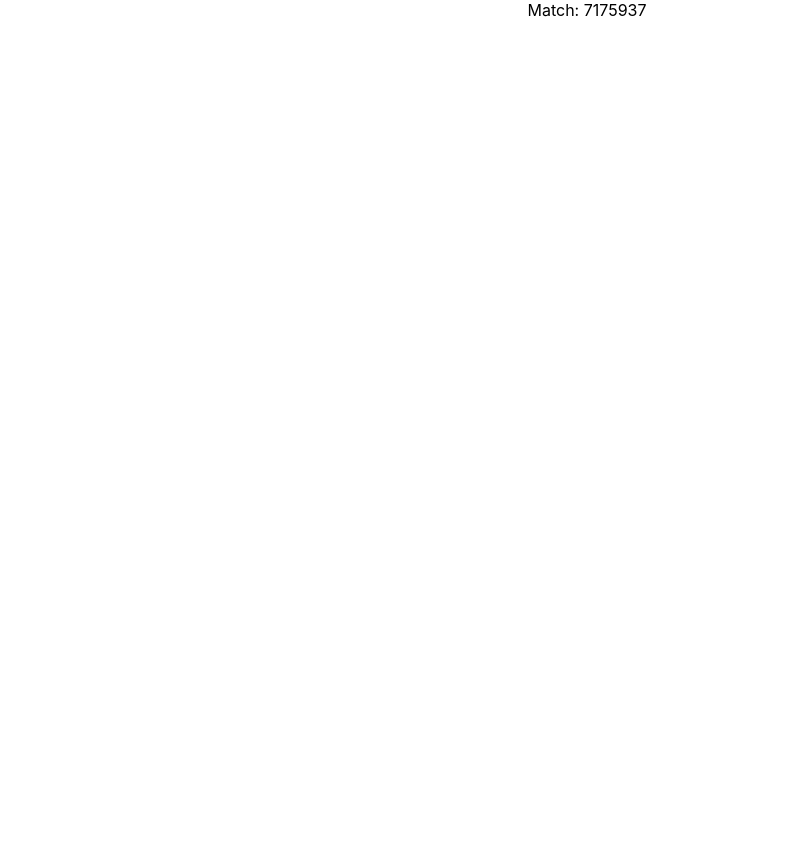
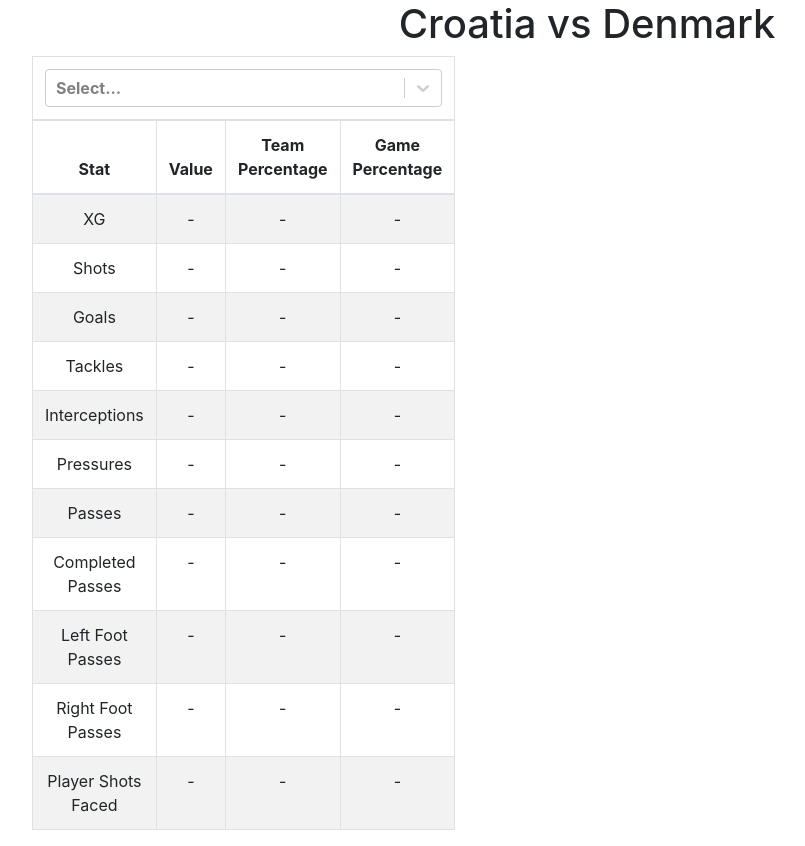
Before and after one commit to BenPreston/statsBomb_task, a React (Create React App) app: page /games/7175937 in a window 1280 px wide. Shown: the whole page, without its empty margins (53-858 px from the left). Before the commit the page ends 800 px from the top, so only its background shows below. Built offline with nearby package versions, Linux system fonts and the light colour scheme.

Commit message:
Added name to the player data in Match report

```diff
--- a/package.json
+++ b/package.json
@@ -4,10 +4,15 @@
   "version": "0.1.0",
   "private": true,
   "dependencies": {
+    "@material-ui/core": "^4.11.0",
     "@testing-library/jest-dom": "^4.2.4",
     "@testing-library/react": "^9.5.0",
     "@testing-library/user-event": "^7.2.1",
+    "bootstrap": "^4.5.2",
+    "material-ui": "^0.20.2",
     "react": "^16.13.1",
+    "react-bootstrap": "^1.3.0",
+    "react-bootstrap-table": "^4.3.1",
     "react-dom": "^16.13.1",
     "react-router-dom": "^5.2.0",
     "react-scripts": "3.4.3"
--- a/src/components/MatchReport.js
+++ b/src/components/MatchReport.js
@@ -1,9 +1,136 @@
-import React from "react";
+import React, { useState } from "react";
 import { useParams } from "react-router";
+import { Table, Container } from "react-bootstrap";
+import Select from "react-select";
 
 import StatData from "../data/stat-data.json";
+import MatchDataJSON from "../data/match-data.json";
+import TeamData from "../data/team-data.json";
+import PlayerData from "../data/player-data.json";
+
+import "bootstrap/dist/css/bootstrap.min.css";
+import "./matchReport.css";
 
 export default function MatchReport() {
   const { id } = useParams();
-  return <div>Match: {id}</div>;
+
+  const [playerData, setPlayerData] = useState([
+    { stat: "XG", value: "-", teamPerc: "-", gamePerc: "-" },
+    { stat: "Shots", value: "-", teamPerc: "-", gamePerc: "-" },
+    { stat: "Goals", value: "-", teamPerc: "-", gamePerc: "-" },
+    { stat: "Tackles", value: "-", teamPerc: "-", gamePerc: "-" },
+    { stat: "Interceptions", value: "-", teamPerc: "-", gamePerc: "-" },
+    { stat: "Pressures", value: "-", teamPerc: "-", gamePerc: "-" },
+    { stat: "Passes", value: "-", teamPerc: "-", gamePerc: "-" },
+    { stat: "Completed Passes", value: "-", teamPerc: "-", gamePerc: "-" },
+    { stat: "Left Foot Passes", value: "-", teamPerc: "-", gamePerc: "-" },
+    { stat: "Right Foot Passes", value: "-", teamPerc: "-", gamePerc: "-" },
+    { stat: "Player Shots Faced", value: "-", teamPerc: "-", gamePerc: "-" },
+  ]);
+
+  const matchData = [];
+
+  const findPlayerName = (player_id) => {
+    const player = PlayerData.filter((player) => {
+      if (player.player_id == player_id) {
+        return player.player_name;
+      }
+    });
+    return player[0].player_name;
+  };
+
+  const calculateTeamData = () => {
+    StatData.map((data) => {
+      if (id == data.match_id) {
+        const newData = { ...data };
+        newData["player_name"] = findPlayerName(data.player_id);
+        // Take the player id from this data value
+        // Look it up from the player data json
+        // Find the name of the
+        // Add this name property as a new key value pair to the newData object
+        // Push the new data to matchData
+        matchData.push(newData);
+      }
+    });
+  };
+
+  calculateTeamData();
+
+  let homeTeam, homeTeamID, awayTeam, awayTeamID;
+
+  const identfityTeamIDs = () => {
+    MatchDataJSON.map((match) => {
+      if (id == match.match_id) {
+        homeTeamID = match.match_home_team_id;
+        awayTeamID = match.match_away_team_id;
+      }
+    });
+  };
+
+  identfityTeamIDs();
+
+  const identfityTeamNames = () => {
+    TeamData.filter((team) => {
+      if (team.team_id === homeTeamID) {
+        homeTeam = team.team_name;
+      }
+      if (team.team_id === awayTeamID) {
+        awayTeam = team.team_name;
+      }
+    });
+  };
+
+  identfityTeamNames();
+
+  const Countries = [
+    { label: "Albania", value: 355 },
+    { label: "Argentina", value: 54 },
+    { label: "Austria", value: 43 },
+    { label: "Cocos Islands", value: 61 },
+    { label: "Kuwait", value: 965 },
+    { label: "Sweden", value: 46 },
+    { label: "Venezuela", value: 58 },
+  ];
+
+  const [homePlayers, setHomePlayers] = useState([]);
+
+  return (
+    <div className="data">
+      <Container>
+        <h1>
+          {homeTeam} vs {awayTeam}
+        </h1>
+        <Table striped bordered hover className="dataTable">
+          <thead>
+            <tr>
+              <th colSpan="4">
+                <Select options={Countries} />
+              </th>
+            </tr>
+          </thead>
+          <thead>
+            <tr>
+              <th>Stat</th>
+              <th>Value</th>
+              <th>Team Percentage</th>
+              <th>Game Percentage</th>
+            </tr>
+          </thead>
+          <tbody>
+            {playerData.map((stat) => {
+              return (
+                <tr>
+                  <td>{stat.stat}</td>
+                  <td>{stat.value}</td>
+                  <td>{stat.teamPerc}</td>
+                  <td>{stat.gamePerc}</td>
+                </tr>
+              );
+            })}
+          </tbody>
+        </Table>
+      </Container>
+      {console.log(matchData)}
+    </div>
+  );
 }
--- a/src/components/ScoreList.js
+++ b/src/components/ScoreList.js
@@ -1,5 +1,5 @@
 import React from "react";
-import { Router, Link } from "react-router-dom";
+import { Link } from "react-router-dom";
 
 import "./scoreList.css";
 
--- /dev/null
+++ b/src/components/matchReport.css
@@ -0,0 +1,3 @@
+.dataTable {
+  max-width: 300px;
+}
```
Also changed, not shown: 1 other file (tests, documents, lock files or other folders).
